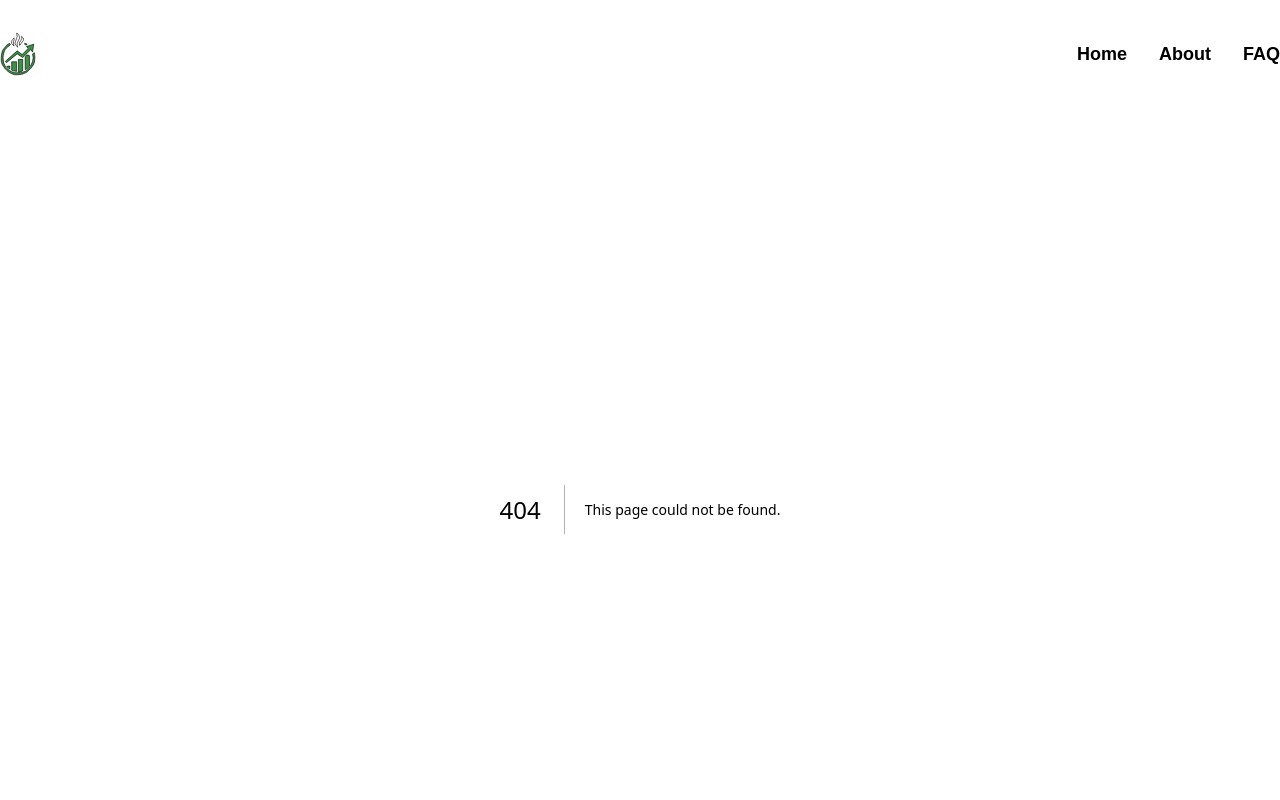
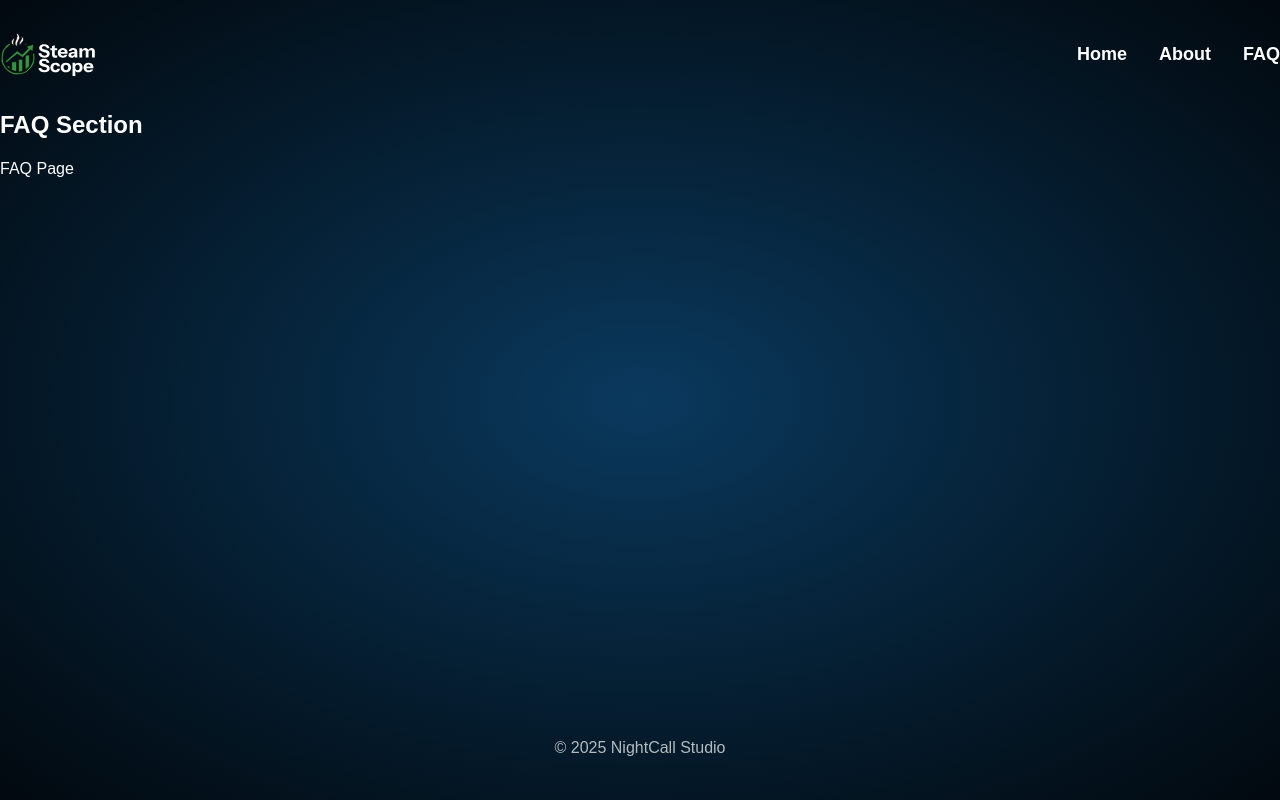
Before and after one commit to Nightcall-Studio/steam-scope, a Next.js app: page /faq in a window 1280 px wide. Before the commit this address had no page. Shown: the top 800 px of the page. Built offline with nearby package versions, Linux system fonts and the light colour scheme; a web font is replaced by a local one.

Commit message:
Created FAQ Page + routing

```diff
--- a/src/app/components/UI/FilterModal.tsx
+++ b/src/app/components/UI/FilterModal.tsx
@@ -100,7 +100,7 @@ export default function FilterModal({
 
         <button
           onClick={handleApply}
-          className="mt-4 w-full py-2 bg-white/20 hover:bg-white/30 transition rounded-lg"
+          className="mt-4 w-full py-2 bg-white/20 hover:bg-white/30 transition rounded-lg cursor-pointer"
         >
           Apply Filters
         </button>
--- a/src/app/components/layout/Header.tsx
+++ b/src/app/components/layout/Header.tsx
@@ -11,10 +11,10 @@ const NavLinks = ({ className = "" }) => (
       <Link href={"/"}>Home</Link>
     </li>
     <li>
-      <Link href={"#"}>About</Link>
+      <Link href={"/about"}>About</Link>
     </li>
     <li>
-      <Link href={"#"}>FAQ</Link>
+      <Link href={"/faq"}>FAQ</Link>
     </li>
   </ul>
 );
--- /dev/null
+++ b/src/app/faq/layout.tsx
@@ -0,0 +1,8 @@
+export default function LayoutFaq({ children }: { children: React.ReactNode }) {
+  return (
+    <main>
+      <h1 className="text-2xl font-bold mb-4">FAQ Section</h1>
+      {children}
+    </main>
+  );
+}
--- /dev/null
+++ b/src/app/faq/page.tsx
@@ -0,0 +1,3 @@
+export default function FaqPage() {
+  return <div>FAQ Page</div>;
+}
```
Also changed, not shown: src/app/about/layout.tsx (added), src/app/about/page.tsx (added).
